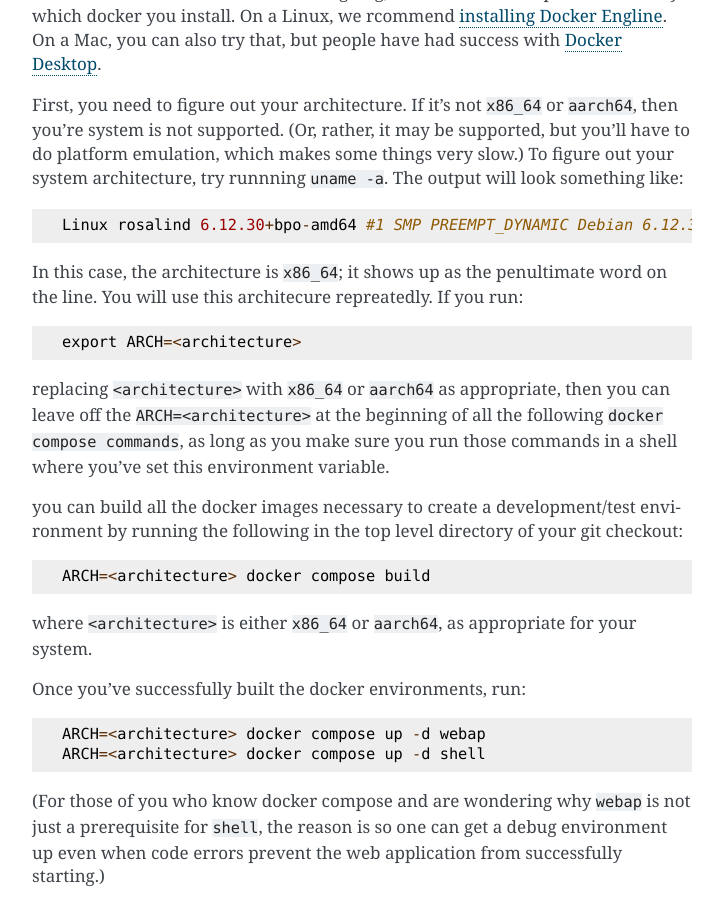
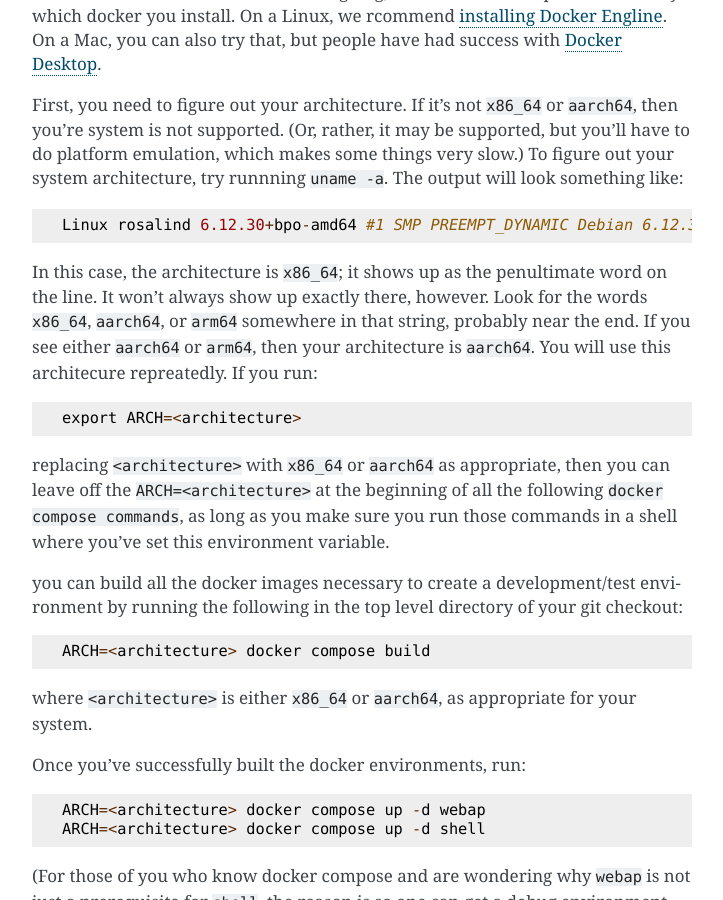
Before and after one commit to trivialTZ/FASTDB, a Sphinx documentation site: the page built from docs/developers.rst, in a window 1280 px wide and 900 px high, scrolled down 2717 px. Shown: the whole window, without its empty margins (388-1111 px from the left). Built offline with Sphinx 7.4.7, drawn with Linux system fonts in a browser that asks for light colours.

Commit message:
doc update

```diff
--- a/docs/developers.rst
+++ b/docs/developers.rst
@@ -69,7 +69,7 @@
 
    Linux rosalind 6.12.30+bpo-amd64 #1 SMP PREEMPT_DYNAMIC Debian 6.12.30-1~bpo12+1 (2025-06-14) x86_64 GNU/Linux
 
-In this case, the architecture is ``x86_64``; it shows up as the penultimate word on the line.  You will use this architecure repreatedly.  If you run::
+In this case, the architecture is ``x86_64``; it shows up as the penultimate word on the line.  It won't always show up exactly there, however.  Look for the words ``x86_64``, ``aarch64``, or ``arm64`` somewhere in that string, probably near the end.  If you see either ``aarch64`` or ``arm64``, then your architecture is ``aarch64``.  You will use this architecure repreatedly.  If you run::
 
   export ARCH=<architecture>
 
```
